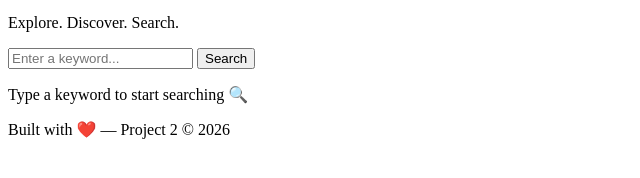
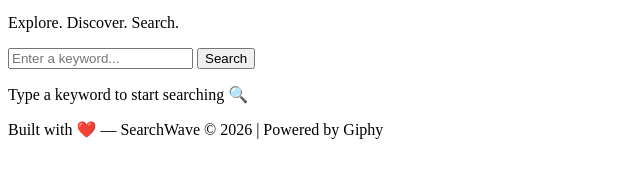
Before and after one commit to amadoubachirs27-lab/giphy-search-engine, a plain HTML site: page index.html in a window 1280 px wide. Shown: the part 136-314 px from the top of the page, without its empty margins (0-640 px from the left). Drawn offline with Linux system fonts and the light colour scheme.

Commit message:
update: improve footer text

```diff
--- a/index.html
+++ b/index.html
@@ -55,7 +55,7 @@
 
   <!-- ===== FOOTER ===== -->
   <footer class="site-footer">
-    <p>Built with ❤️ — Project 2 &copy; 2026</p>
+    <p>Built with ❤️ — SearchWave &copy; 2026 | Powered by Giphy</p>
   </footer>
 
   <!-- Script principal -->
```
